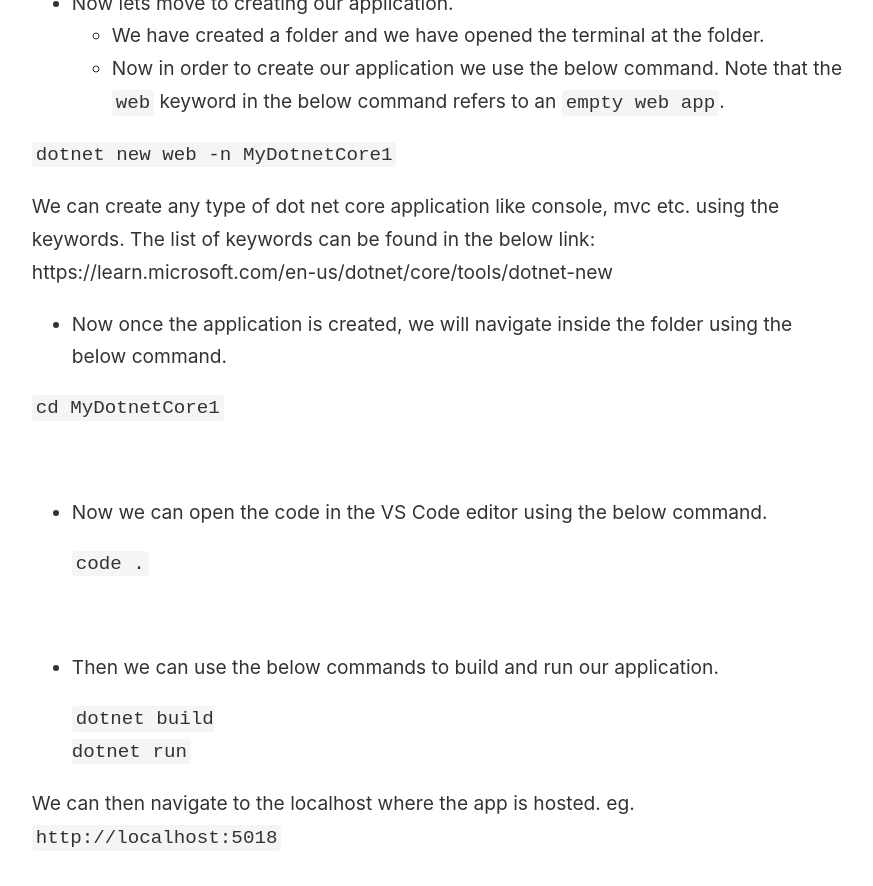
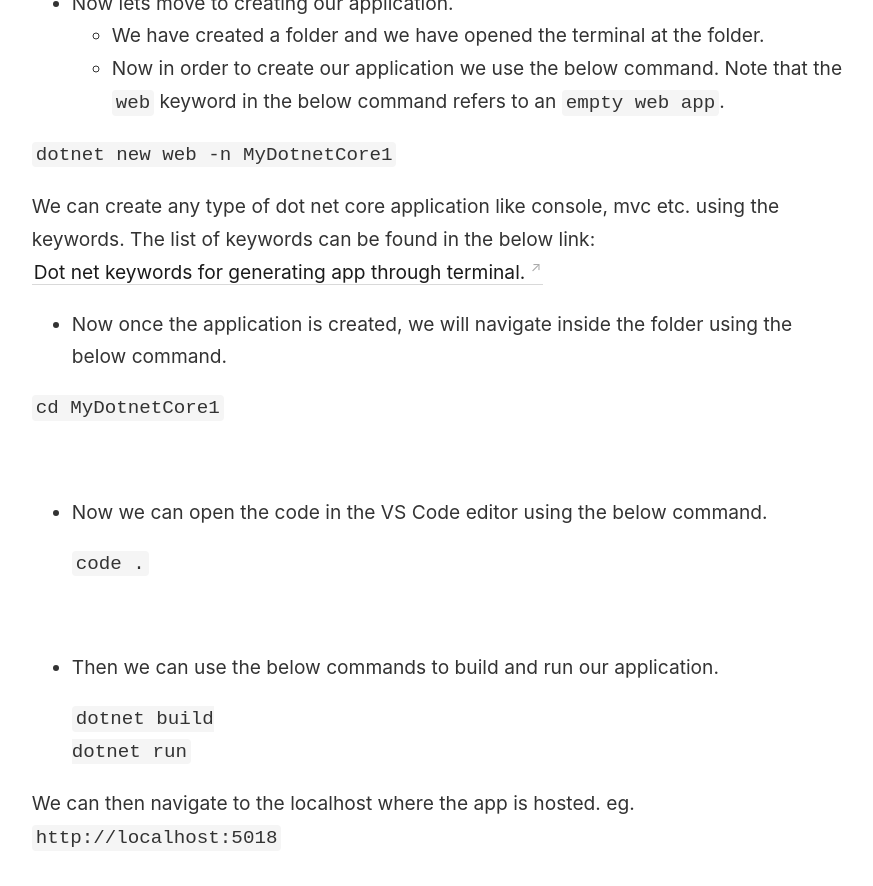
Before and after one commit to PritamDe166/ObsidianDigitalGarden, a Jekyll site: the page built from _notes/Study/DotNet Core/Installation and new project.md, in a window 1280 px wide and 900 px high, scrolled down 893 px. Shown: the top 886 px of the window, without its empty margins (45-918 px from the left). Built offline with Jekyll 4.4.1, drawn with Linux system fonts in a browser that asks for light colours.

Commit message:
Update Installation and new project.md

```diff
--- a/_notes/Study/DotNet Core/Installation and new project.md
+++ b/_notes/Study/DotNet Core/Installation and new project.md
@@ -35,7 +35,7 @@ dotnet new web -n MyDotnetCore1
 
 We can create any type of dot net core application like console, mvc etc. using the keywords.
 	  The list of keywords can be found in the below link:<br>
-	  https://learn.microsoft.com/en-us/dotnet/core/tools/dotnet-new
+	<a href="https://learn.microsoft.com/en-us/dotnet/core/tools/dotnet-new"> Dot net keywords for generating app through terminal. </a>
 
 - Now once the application is created, we will navigate inside the folder using the below command.
 
```
